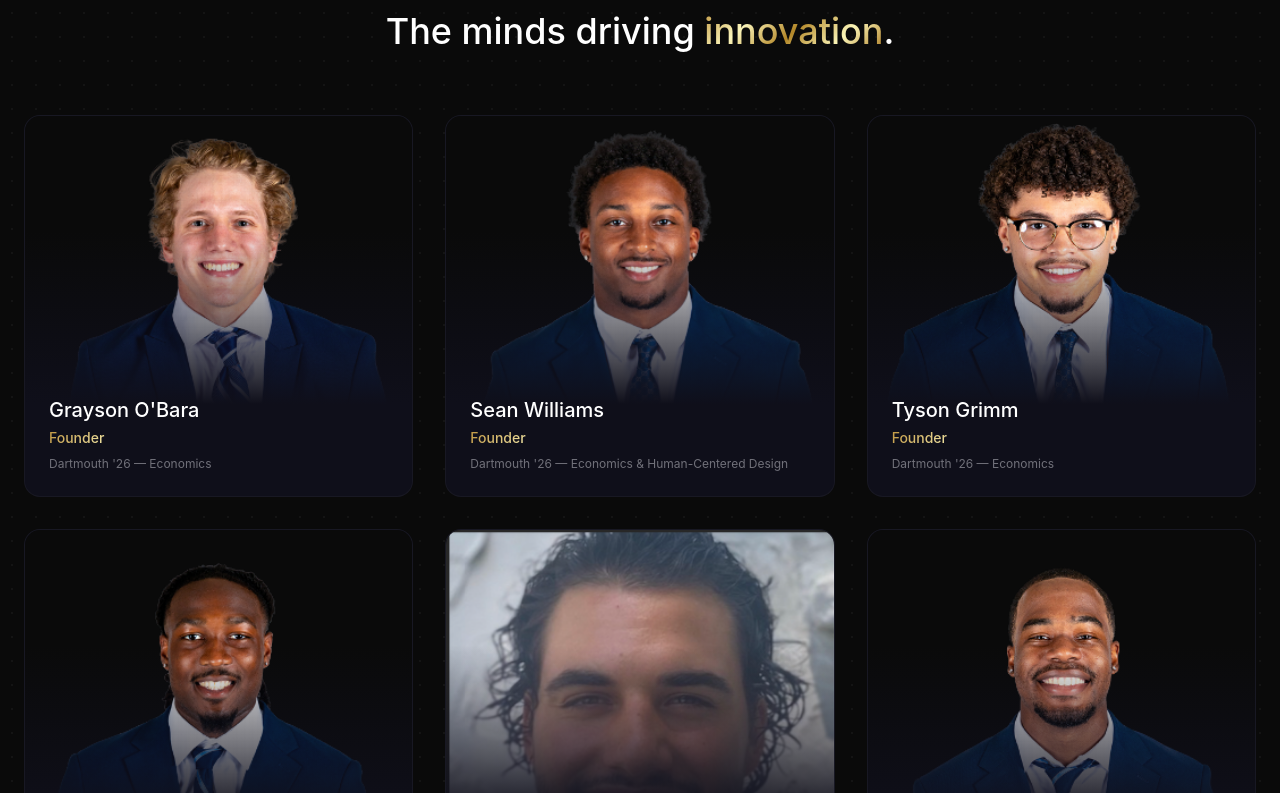
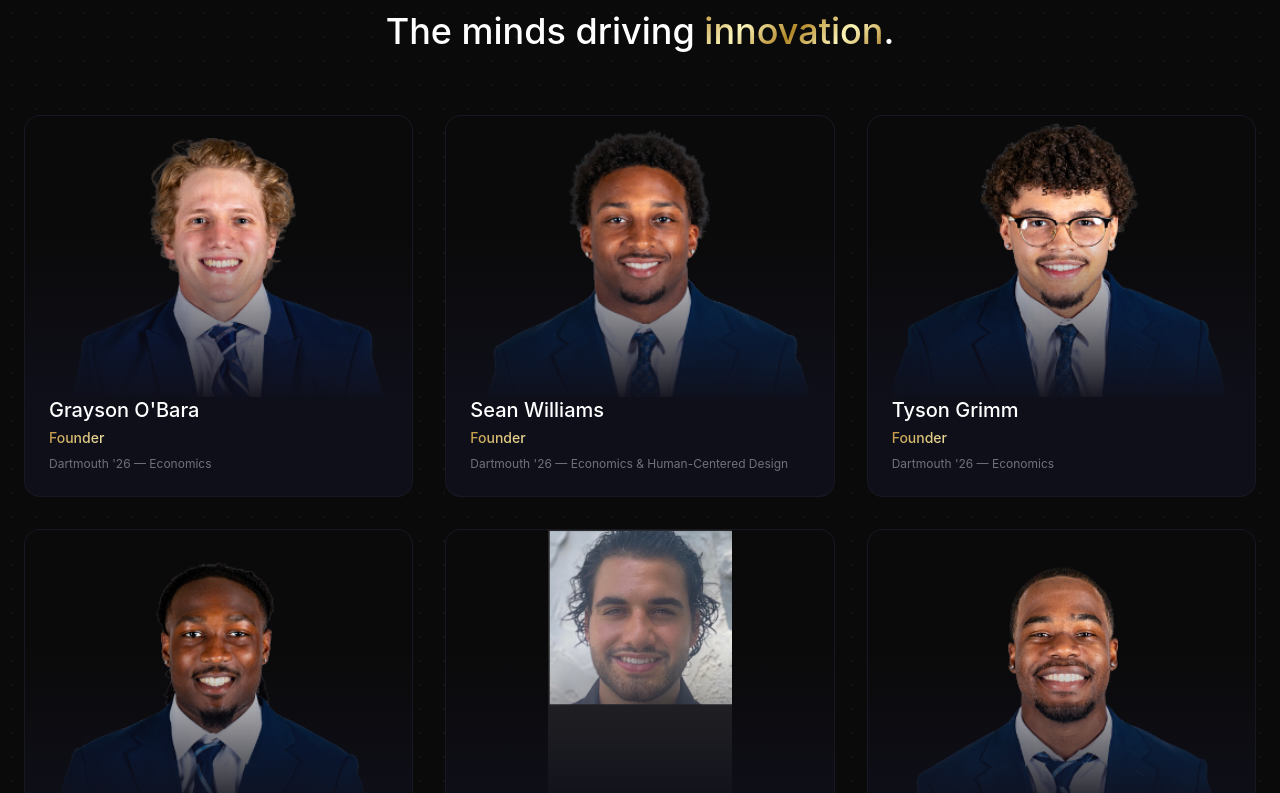
Before and after one commit to swilliams-vv/VisionaryVenturesLandingPage, a Next.js app: page /our-team in a window 1280 px wide. Shown: the part 887-1680 px from the top of the page. Built offline with nearby package versions, Linux system fonts and the light colour scheme.

Commit message:
Update page.js

```diff
--- a/app/our-team/page.js
+++ b/app/our-team/page.js
@@ -62,7 +62,7 @@
                   <img
                     src={member.photo}
                     alt={member.name}
-                    className="w-full h-full object-cover object-top group-hover:scale-105 transition-transform duration-500"
+                    className="w-full h-full object-contain object-top group-hover:scale-105 transition-transform duration-500"
                   />
                   <div className="absolute inset-0" style={{background:'linear-gradient(to top, #0f0f1a 0%, transparent 60%)'}}></div>
                 </div>
```
